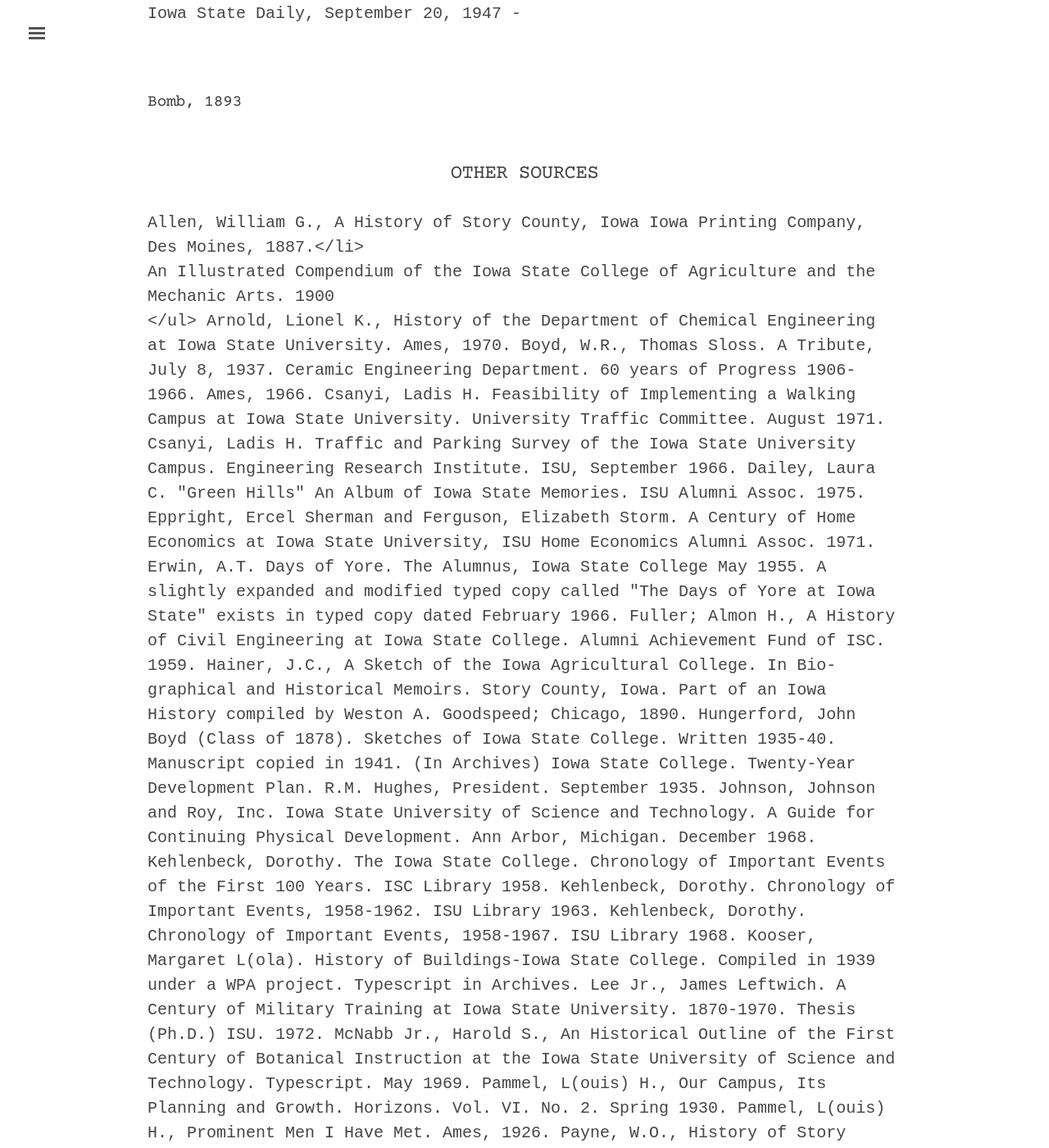
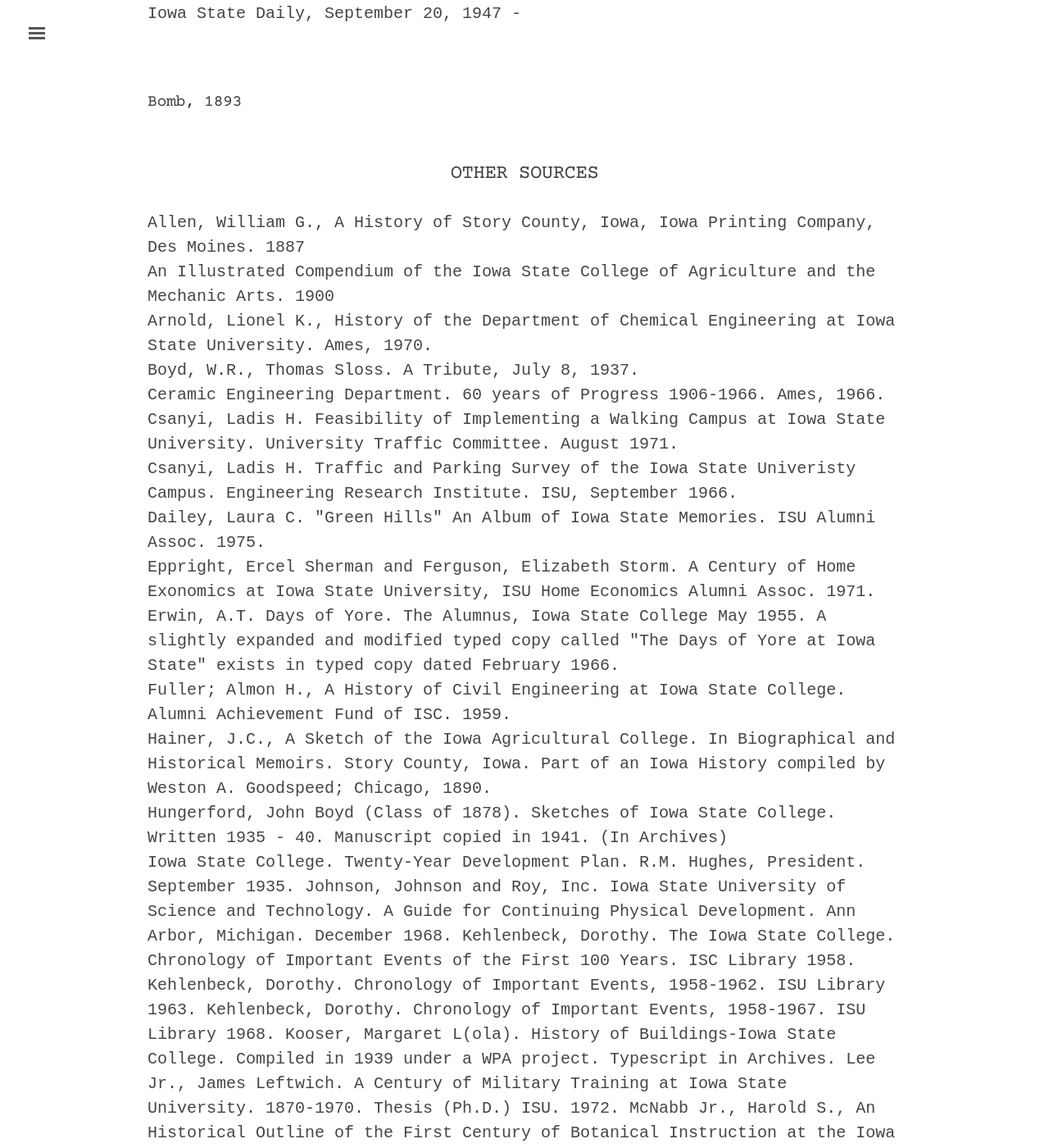
Before and after one commit to emanderson811/day-edition, a Jekyll site: the page built from _texts/1004day-bibliography.md, in a window 1280 px wide and 1400 px high, scrolled down 1182 px. Shown: the whole window at 82% size. Built offline with Jekyll 4.4.1, drawn with Linux system fonts in a browser that asks for light colours; some of the changed text lies outside the part shown.

Commit message:
Update 1004day-bibliography.md

```diff
--- a/_texts/1004day-bibliography.md
+++ b/_texts/1004day-bibliography.md
@@ -49,34 +49,20 @@
 ## OTHER SOURCES
 
 <ul class="list-unstyled">
- <li>Allen, William G., A History of Story County, Iowa
-   <span class="indent">Iowa Printing Company, Des Moines, 1887.</li>
+ <li>Allen, William G., A History of Story County, Iowa, Iowa Printing Company, Des Moines. 1887</li>
+ <li>An Illustrated Compendium of the Iowa State College of Agriculture and the Mechanic Arts. 1900</li>
+ <li>Arnold, Lionel K., History of the Department of Chemical Engineering at Iowa State University. Ames, 1970.</li>
+ <li>Boyd, W.R., Thomas Sloss. A Tribute, July 8, 1937.</li>
+ <li>Ceramic Engineering Department. 60 years of Progress 1906-1966. Ames, 1966.</li>
+ <li>Csanyi, Ladis H. Feasibility of Implementing a Walking Campus at Iowa State University. University Traffic Committee. August 1971.</li>
+ <li>Csanyi, Ladis H. Traffic and Parking Survey of the Iowa State Univeristy Campus. Engineering Research Institute. ISU, September 1966.</li>
+ <li>Dailey, Laura C. "Green Hills" An Album of Iowa State Memories. ISU Alumni Assoc. 1975.</li>
+ <li>Eppright, Ercel Sherman and Ferguson, Elizabeth Storm. A Century of Home Exonomics at Iowa State University, ISU Home Economics Alumni Assoc. 1971.</li>
+ <li>Erwin, A.T. Days of Yore. The Alumnus, Iowa State College May 1955. A slightly expanded and modified typed copy called "The Days of Yore at Iowa State" exists in typed copy dated February 1966.</li>
+ <li>Fuller; Almon H., A History of Civil Engineering at Iowa State College. Alumni Achievement Fund of ISC. 1959.</li>
+ <li>Hainer, J.C., A Sketch of the Iowa Agricultural College. In Biographical and Historical Memoirs. Story County, Iowa. Part of an Iowa History compiled by Weston A. Goodspeed; Chicago, 1890.</li>
+ <li>Hungerford, John Boyd (Class of 1878). Sketches of Iowa State College. Written 1935 - 40. Manuscript copied in 1941. (In Archives)</li>
 
- <li>An Illustrated Compendium of the Iowa State College of Agriculture and the Mechanic Arts. 1900</li>
-</ul>
-
-
-Arnold, Lionel K., History of the Department of Chemical Engineering at Iowa State University. Ames, 1970.
-
-Boyd, W.R., Thomas Sloss. A Tribute, July 8, 1937.
-
-Ceramic Engineering Department. 60 years of Progress 1906-1966. Ames, 1966.
-
-Csanyi, Ladis H. Feasibility of Implementing a Walking Campus at Iowa State University. University Traffic Committee. August 1971.
-
-Csanyi, Ladis H. Traffic and Parking Survey of the Iowa State Uni­versity Campus. Engineering Research Institute. ISU, September 1966.
-
-Dailey, Laura C. "Green Hills" An Album of Iowa State Memories. ISU Alumni Assoc. 1975.
-
-Eppright, Ercel Sherman and Ferguson, Elizabeth Storm. A Century of Home Economics at Iowa State University, ISU Home   Economics Alumni Assoc. 1971.
-
-Erwin, A.T. Days of Yore. The Alumnus, Iowa State College May 1955. A slightly expanded and modified typed copy called "The Days of Yore at Iowa State" exists in typed copy dated February 1966.
-
-Fuller; Almon H., A History of Civil Engineering at Iowa State College. Alumni Achievement Fund of ISC. 1959.
-
-Hainer, J.C., A Sketch of the Iowa Agricultural College. In Bio­graphical and Historical Memoirs. Story County, Iowa. Part of an Iowa History compiled by Weston A. Goodspeed; Chicago, 1890.
-
-Hungerford, John Boyd (Class of 1878). Sketches of Iowa State College. Written 1935-40. Manuscript copied in 1941. (In Archives)
 
 Iowa State College. Twenty-Year Development Plan. R.M. Hughes, President. September 1935.
 
```
